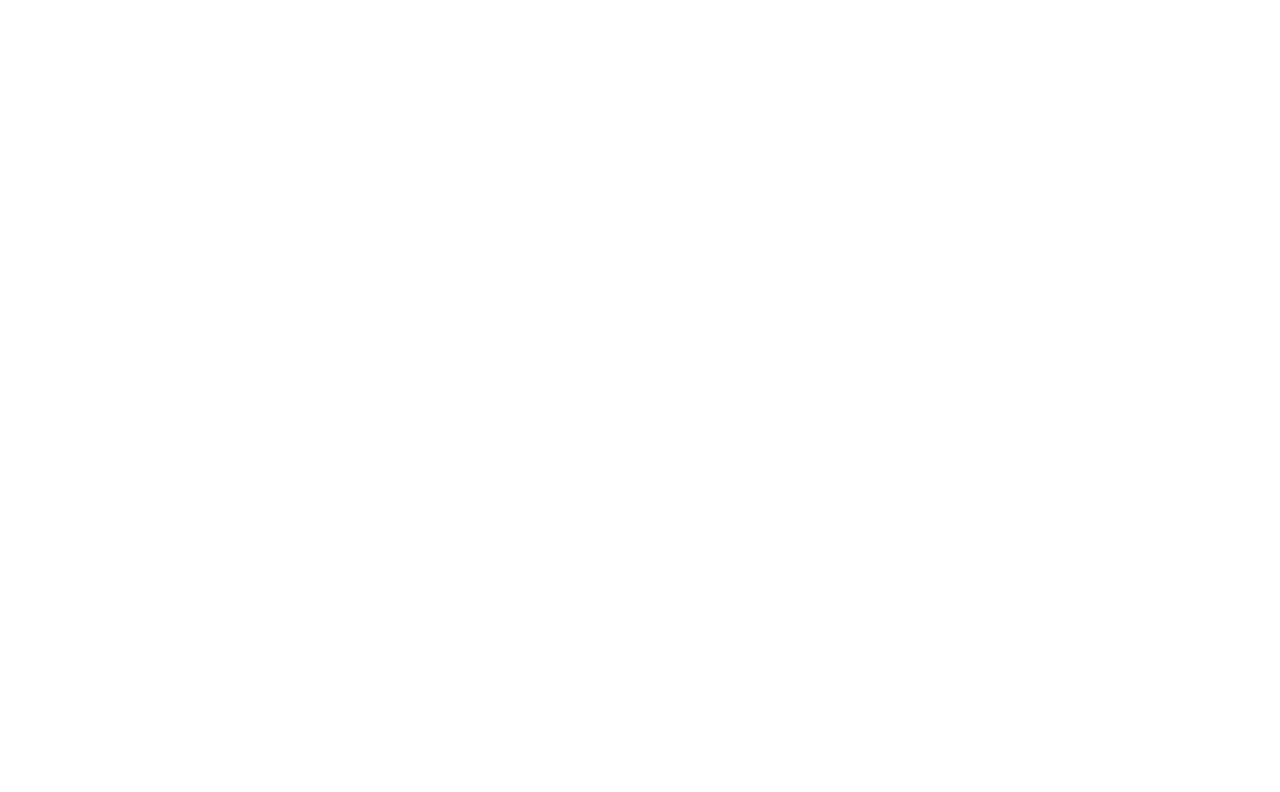
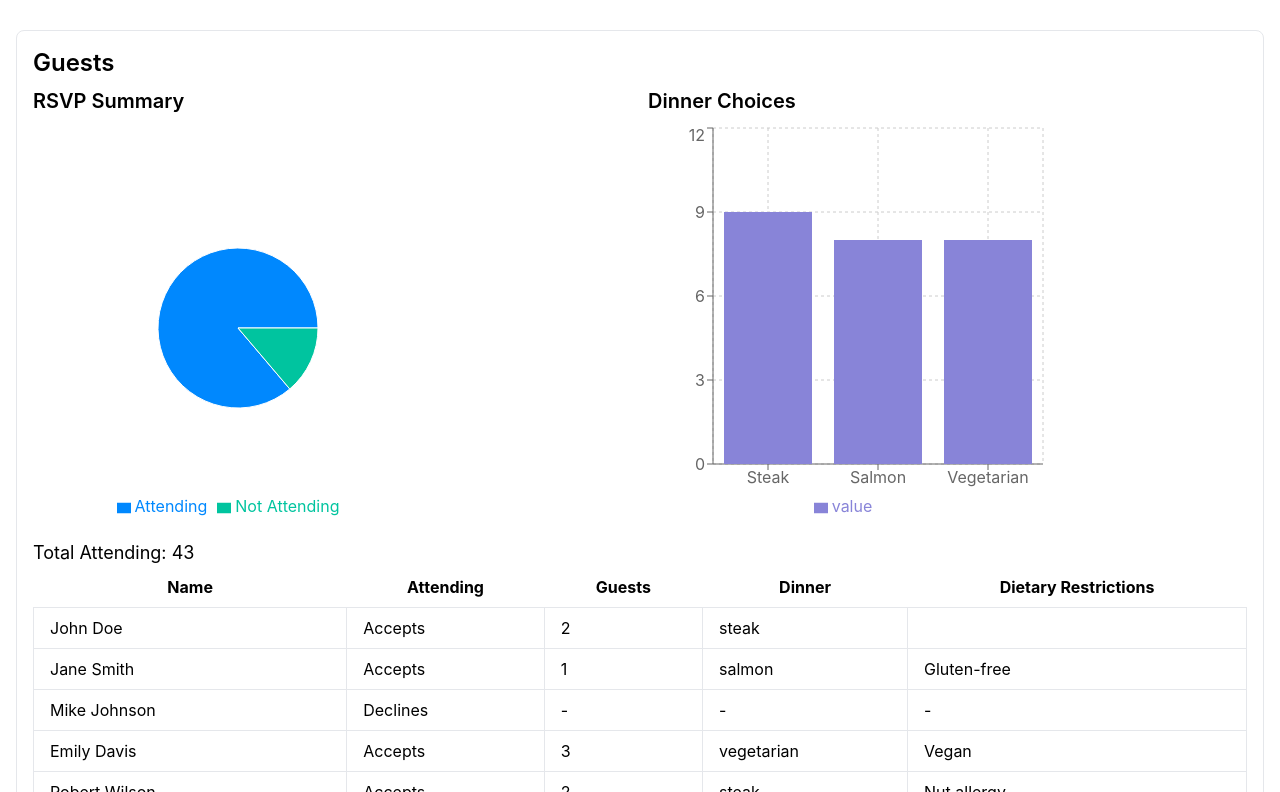
Before and after one commit to sabeer-narula/Wedding, a React (Create React App) app in the folder my-app/: page / in a window 1280 px wide. Shown: the part 628-1420 px from the top of the page. Before the commit the page ends 800 px from the top, so only its background shows below. Built offline with nearby package versions, Linux system fonts and the light colour scheme.

Commit message:
added % to pie charts, fixed grid layout, added guest charts, added guest rsvps

```diff
--- a/my-app/src/Dashboard.tsx
+++ b/my-app/src/Dashboard.tsx
@@ -2,26 +2,41 @@
 import { useSelector } from 'react-redux';
 import { RootState } from './store';
 import Header from './header';
-import { PieChart, Pie, Cell, Legend } from 'recharts';
+import { PieChart, Pie, Cell, BarChart, Bar, XAxis, YAxis, CartesianGrid, Tooltip, Legend } from 'recharts';
 
 const Dashboard: React.FC = () => {
   const selectedVendors = useSelector((state: RootState) => state.vendor.selectedVendors);
   const totalSpend = useSelector((state: RootState) => state.vendor.totalSpend);
+  const guests = useSelector((state: RootState) => state.guest.guests);
 
   const COLORS = ['#0088FE', '#00C49F', '#FFBB28'];
 
-  const data = Object.entries(selectedVendors).map(([type, vendor], index) => ({
+  const vendorData = Object.entries(selectedVendors).map(([type, vendor], index) => ({
     name: type.charAt(0).toUpperCase() + type.slice(1),
     value: vendor ? vendor.price : 0,
     color: COLORS[index % COLORS.length],
   }));
+
+  const rsvpData = [
+    { name: 'Attending', value: guests.filter((guest) => guest.attending).length },
+    { name: 'Not Attending', value: guests.filter((guest) => !guest.attending).length },
+  ];
+
+  const dinnerData = [
+    { name: 'Steak', value: guests.filter((guest) => guest.dinner === 'steak').length },
+    { name: 'Salmon', value: guests.filter((guest) => guest.dinner === 'salmon').length },
+    { name: 'Vegetarian', value: guests.filter((guest) => guest.dinner === 'vegetarian').length },
+  ];
+
+  const totalAttending = guests.reduce((total, guest) => total + (guest.attending ? guest.guests : 0), 0);
+
 
 
   return (
     <><Header />
       <div className="container mx-auto p-4">
         <h1 className="text-3xl font-bold underline mb-4">Wedding Planning Dashboard</h1>
-          <div className="grid grid-cols-1 md:grid-cols-3 gap-4">
+        <div className="grid grid-cols-1 md:grid-cols-2 gap-4">
               {/* Selected Vendors Section */}
               <div className="border p-4 rounded-lg">
       <h2 className="text-2xl font-semibold mb-2">Selected Vendors</h2>
@@ -43,7 +58,7 @@
           <p>Total Spend: ${totalSpend}</p>
           <PieChart width={400} height={400}>
   <Pie
-              data={data}
+    data={vendorData}
     cx={200}
     cy={200}
     labelLine={false}
@@ -51,18 +66,84 @@
     fill="#8884d8"
     dataKey="value"
   >
-              {data.map((entry, index) => (
+    {vendorData.map((entry, index) => (
       <Cell key={`cell-${index}`} fill={entry.color} />
     ))}
   </Pie>
+  <Tooltip
+    formatter={(value: number, name: string) => [
+      `${value} (${((value / totalSpend) * 100).toFixed(2)}%)`,
+      name,
+    ]}
+  />
   <Legend />
 </PieChart>
         </div>
 
               {/* Guests Section */}
-              <div className="border p-4 rounded-lg">
+              <div className="border p-4 rounded-lg mt-4 md:col-span-2">
           <h2 className="text-2xl font-semibold mb-2">Guests</h2>
-                  {/* List guests here */}
+          <div className="grid grid-cols-1 md:grid-cols-2 gap-4">
+            <div>
+              <h3 className="text-xl font-semibold mb-2">RSVP Summary</h3>
+              <PieChart width={400} height={400}>
+  <Pie
+    data={rsvpData}
+    cx={200}
+    cy={200}
+    labelLine={false}
+    outerRadius={80}
+    fill="#8884d8"
+    dataKey="value"
+  >
+    {rsvpData.map((entry, index) => (
+      <Cell key={`cell-${index}`} fill={COLORS[index % COLORS.length]} />
+    ))}
+  </Pie>
+  <Tooltip
+    formatter={(value: number, name: string) => [
+      `${value} (${((value / guests.length) * 100).toFixed(2)}%)`,
+      name,
+    ]}
+  />
+  <Legend />
+</PieChart>
+            </div>
+            <div>
+              <h3 className="text-xl font-semibold mb-2">Dinner Choices</h3>
+              <BarChart width={400} height={400} data={dinnerData}>
+                <CartesianGrid strokeDasharray="3 3" />
+                <XAxis dataKey="name" />
+                <YAxis />
+                <Tooltip />
+                <Legend />
+                <Bar dataKey="value" fill="#8884d8" />
+              </BarChart>
+            </div>
+          </div>
+          <p className="text-lg mt-4">Total Attending: {totalAttending}</p>
+          <table className="table-auto w-full">
+            <thead>
+              <tr>
+                <th className="px-4 py-2">Name</th>
+                <th className="px-4 py-2">Attending</th>
+                <th className="px-4 py-2">Guests</th>
+                <th className="px-4 py-2">Dinner</th>
+                <th className="px-4 py-2">Dietary Restrictions</th>
+              </tr>
+            </thead>
+            <tbody>
+              {guests.map((guest) => (
+                <tr key={guest.id}>
+                  <td className="border px-4 py-2">{guest.name}</td>
+                  <td className="border px-4 py-2">{guest.attending ? 'Accepts' : 'Declines'}</td>
+                  <td className="border px-4 py-2">{guest.attending ? guest.guests : '-'}</td>
+                  <td className="border px-4 py-2">{guest.attending ? guest.dinner : '-'}</td>
+                  <td className="border px-4 py-2">{guest.attending ? guest.dietaryRestrictions : '-'}</td>
+                </tr>
+              ))}
+            </tbody>
+          </table>
         </div>
           </div>
       </div></>
--- a/my-app/src/store.ts
+++ b/my-app/src/store.ts
@@ -7,6 +7,15 @@
   price: number;
 }
 
+interface Guest {
+  id: number;
+  name: string;
+  attending: boolean;
+  guests: number;
+  dinner: string;
+  dietaryRestrictions: string;
+}
+
 interface AppState {
   selectedVendors: {
     photography?: Vendor;
@@ -14,11 +23,45 @@
     catering?: Vendor;
   };
   totalSpend: number;
+  guests: Guest[];
 }
+
+const guestsData = [
+    { id: 1, name: 'John Doe', attending: true, guests: 2, dinner: 'steak', dietaryRestrictions: '' },
+    { id: 2, name: 'Jane Smith', attending: true, guests: 1, dinner: 'salmon', dietaryRestrictions: 'Gluten-free' },
+    { id: 3, name: 'Mike Johnson', attending: false, guests: 0, dinner: '', dietaryRestrictions: '' },
+    { id: 4, name: 'Emily Davis', attending: true, guests: 3, dinner: 'vegetarian', dietaryRestrictions: 'Vegan' },
+    { id: 5, name: 'Robert Wilson', attending: true, guests: 2, dinner: 'steak', dietaryRestrictions: 'Nut allergy' },
+    { id: 6, name: 'Sarah Thompson', attending: true, guests: 1, dinner: 'salmon', dietaryRestrictions: '' },
+    { id: 7, name: 'David Lee', attending: true, guests: 2, dinner: 'vegetarian', dietaryRestrictions: '' },
+    { id: 8, name: 'Jessica Brown', attending: false, guests: 0, dinner: '', dietaryRestrictions: '' },
+    { id: 9, name: 'Daniel Taylor', attending: true, guests: 2, dinner: 'steak', dietaryRestrictions: '' },
+    { id: 10, name: 'Olivia Anderson', attending: true, guests: 1, dinner: 'salmon', dietaryRestrictions: '' },
+    { id: 11, name: 'James Martinez', attending: true, guests: 3, dinner: 'steak', dietaryRestrictions: '' },
+    { id: 12, name: 'Sophia Hernandez', attending: true, guests: 2, dinner: 'vegetarian', dietaryRestrictions: 'Dairy-free' },
+    { id: 13, name: 'William Moore', attending: true, guests: 1, dinner: 'steak', dietaryRestrictions: '' },
+    { id: 14, name: 'Ava Jackson', attending: false, guests: 0, dinner: '', dietaryRestrictions: '' },
+    { id: 15, name: 'Benjamin Martin', attending: true, guests: 2, dinner: 'salmon', dietaryRestrictions: 'Shellfish allergy' },
+    { id: 16, name: 'Mia Thompson', attending: true, guests: 1, dinner: 'vegetarian', dietaryRestrictions: '' },
+    { id: 17, name: 'Henry White', attending: true, guests: 2, dinner: 'steak', dietaryRestrictions: '' },
+    { id: 18, name: 'Charlotte Harris', attending: true, guests: 1, dinner: 'salmon', dietaryRestrictions: '' },
+    { id: 19, name: 'Michael Sanchez', attending: true, guests: 2, dinner: 'vegetarian', dietaryRestrictions: 'Gluten-free' },
+    { id: 20, name: 'Amelia Clark', attending: true, guests: 2, dinner: 'steak', dietaryRestrictions: '' },
+    { id: 21, name: 'Elijah Lewis', attending: true, guests: 1, dinner: 'salmon', dietaryRestrictions: '' },
+    { id: 22, name: 'Harper Young', attending: true, guests: 2, dinner: 'vegetarian', dietaryRestrictions: 'Vegan' },
+    { id: 23, name: 'Lucas Allen', attending: true, guests: 1, dinner: 'steak', dietaryRestrictions: '' },
+    { id: 24, name: 'Scarlett King', attending: false, guests: 0, dinner: '', dietaryRestrictions: '' },
+    { id: 25, name: 'Levi Wright', attending: true, guests: 2, dinner: 'salmon', dietaryRestrictions: 'Nut allergy' },
+    { id: 26, name: 'Victoria Scott', attending: true, guests: 1, dinner: 'vegetarian', dietaryRestrictions: '' },
+    { id: 27, name: 'Wyatt Green', attending: true, guests: 2, dinner: 'steak', dietaryRestrictions: '' },
+    { id: 28, name: 'Sofia Baker', attending: true, guests: 1, dinner: 'salmon', dietaryRestrictions: 'Dairy-free' },
+    { id: 29, name: 'Owen Hill', attending: true, guests: 3, dinner: 'vegetarian', dietaryRestrictions: '' },
+  ];
 
 const initialAppState: AppState = {
   selectedVendors: {},
   totalSpend: 0,
+  guests: guestsData,
 };
 
 const vendorSlice = createSlice({
@@ -37,9 +80,26 @@
 
 export const { setSelectedVendor } = vendorSlice.actions;
 
+const guestSlice = createSlice({
+    name: 'guest',
+    initialState: initialAppState,
+    reducers: {
+      setGuests(state, action: PayloadAction<Guest[]>) {
+        state.guests = action.payload;
+      },
+      addGuest(state, action: PayloadAction<Guest>) {
+        state.guests.push(action.payload);
+      },
+      // Add more reducers as needed (e.g., updateGuest, removeGuest)
+    },
+  });
+
+  export const { setGuests, addGuest } = guestSlice.actions;
+
   export const store = configureStore({
     reducer: {
       vendor: vendorSlice.reducer,
+      guest: guestSlice.reducer,
     },
   });
 
```
Lines whose indentation alone changed are shown as unchanged.
